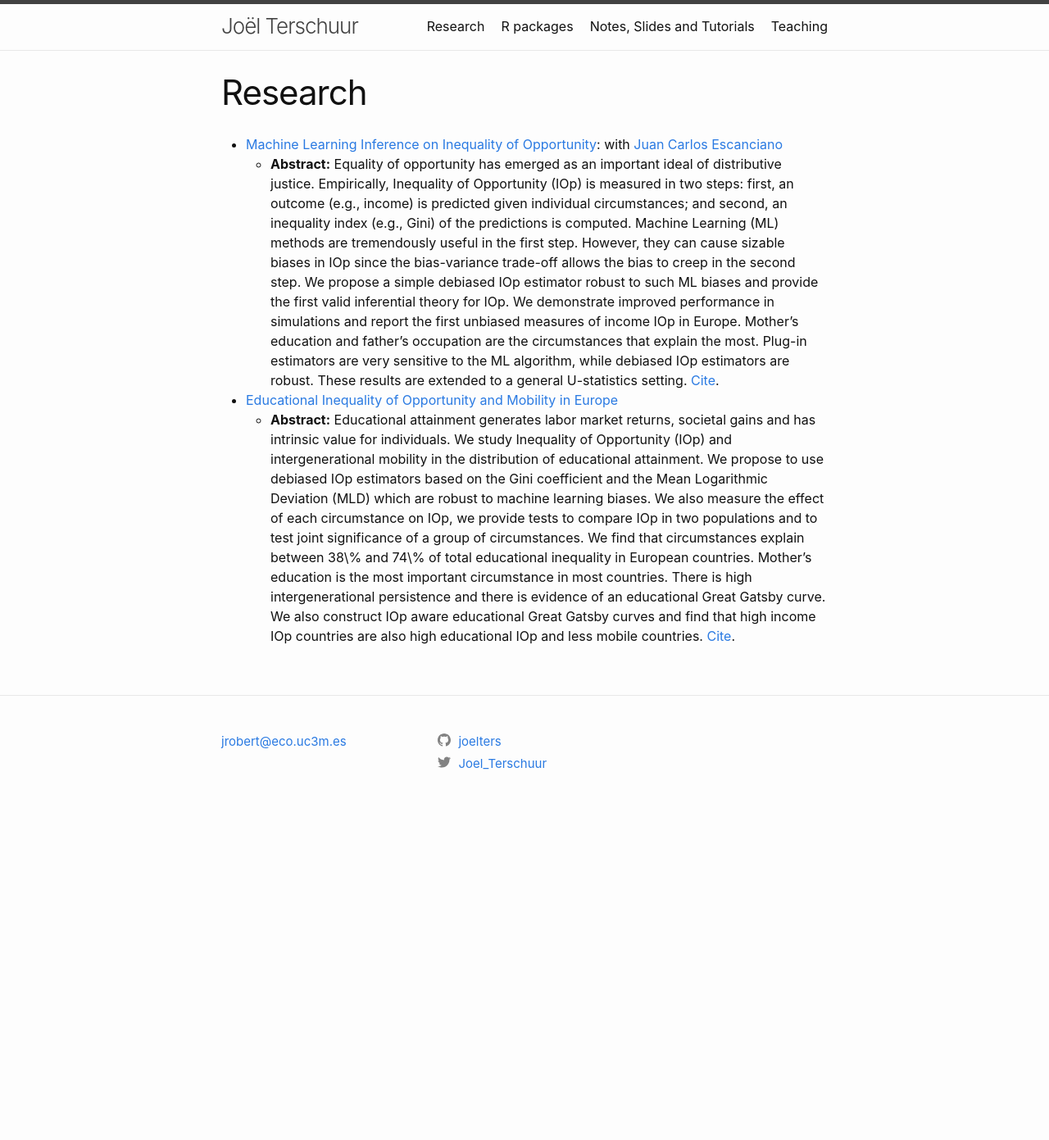
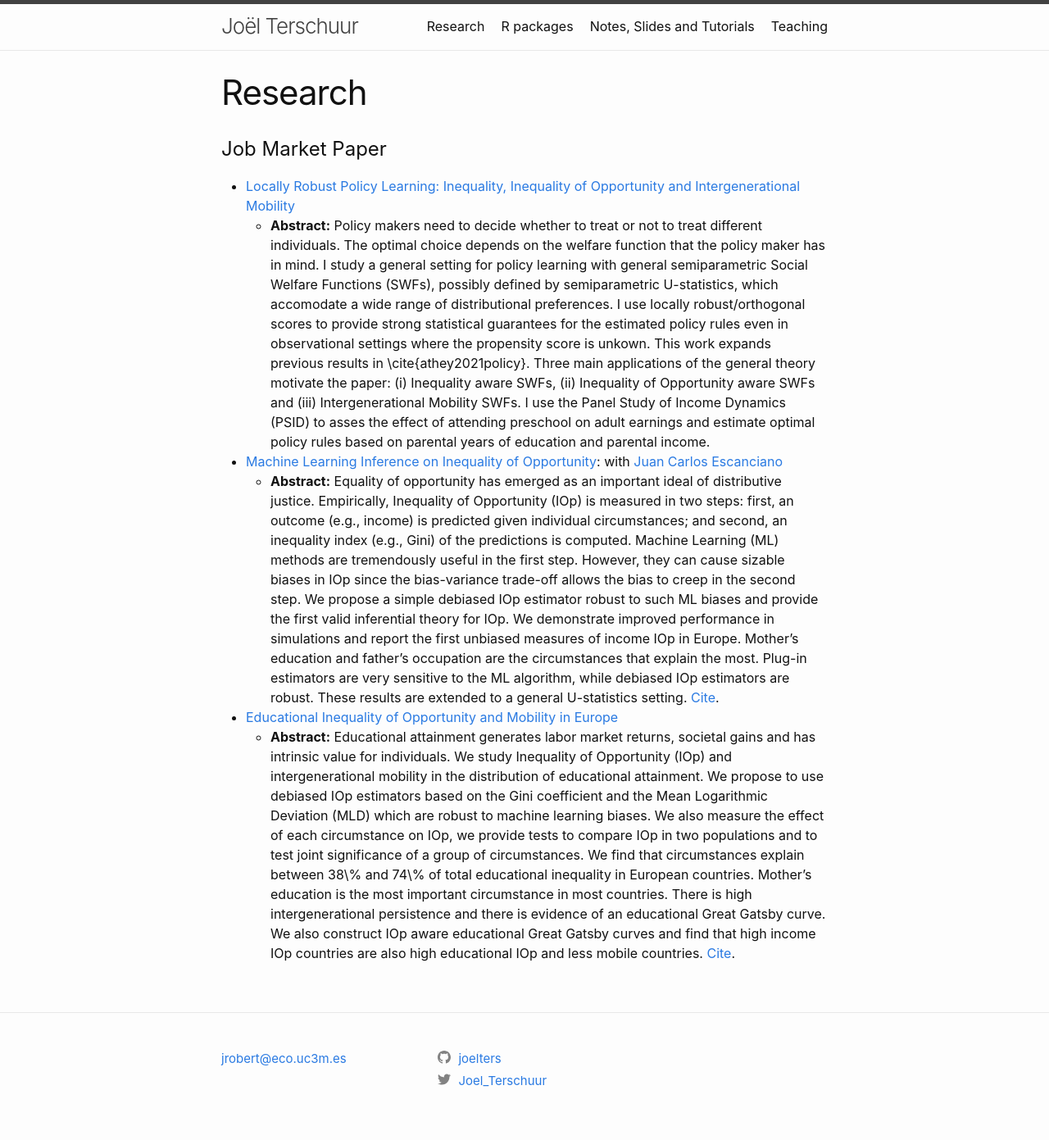
Before and after one commit to joelters/Website, a Jekyll site: the page built from research.markdown, in a window 1280 px wide. Shown: the whole page at 82% size. Built offline with Jekyll 4.4.1, drawn with Linux system fonts in a browser that asks for light colours; before the commit the page ends 1004 px from its top, so only the background shows below that.

Commit message:
put job market paper

```diff
--- a/research.markdown
+++ b/research.markdown
@@ -5,6 +5,11 @@ permalink: /research/
 sitemap: true
 ---
 
+# Job Market Paper
+
+  - [Locally Robust Policy Learning: Inequality, Inequality of Opportunity and Intergenerational Mobility](https://raw.githubusercontent.com/joelters/website/gh-pages/assets/LRPL.pdf)
+    * **Abstract:** Policy makers need to decide whether to treat or not to treat different individuals. The optimal choice depends on the welfare function that the policy maker has in mind. I study a general setting for policy learning with general semiparametric Social Welfare Functions (SWFs), possibly defined by semiparametric U-statistics, which accomodate a wide range of distributional preferences. I use locally robust/orthogonal scores to provide strong statistical guarantees for the estimated policy rules even in observational settings where the propensity score is unkown. This work expands previous results in \cite{athey2021policy}. Three main applications of the general theory motivate the paper: (i) Inequality aware SWFs, (ii) Inequality of Opportunity aware SWFs and (iii) Intergenerational Mobility SWFs. I use the Panel Study of Income Dynamics (PSID) to asses the effect of attending preschool on adult earnings and estimate optimal policy rules based on parental years of education and parental income.
+
   - [Machine Learning Inference on Inequality of Opportunity](https://raw.githubusercontent.com/joelters/website/gh-pages/assets/ML_IOp.pdf): with
 [Juan Carlos Escanciano](https://sites.google.com/view/juancarlosescanciano/home?authuser=0)
     * **Abstract:** Equality of opportunity has emerged as an important ideal of distributive justice. Empirically, Inequality of Opportunity (IOp) is measured in two steps: first, an outcome (e.g., income) is predicted given individual circumstances; and second, an inequality index (e.g., Gini) of the predictions is computed. Machine Learning (ML) methods are tremendously useful in the first step. However, they can cause sizable biases in IOp since the bias-variance trade-off allows the bias to creep in the second step. We propose a simple debiased IOp estimator robust to such ML biases and provide the first valid inferential theory for IOp. We demonstrate improved performance in simulations and report the first unbiased measures of income IOp in Europe. Mother's education and father's occupation are the circumstances that explain the most. Plug-in estimators are very sensitive to the ML algorithm, while debiased IOp estimators are robust. These results are extended to a general U-statistics setting. [Cite](https://raw.githubusercontent.com/joelters/website/gh-pages/assets/cite_ML_IOp.txt).
```
Also changed, not shown: 1 other file.
